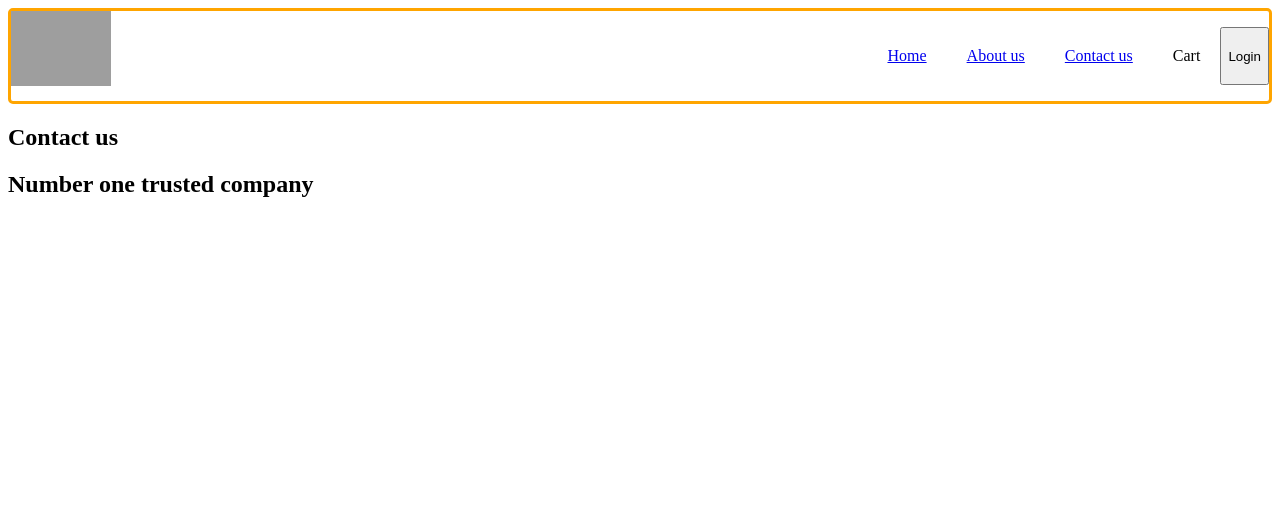
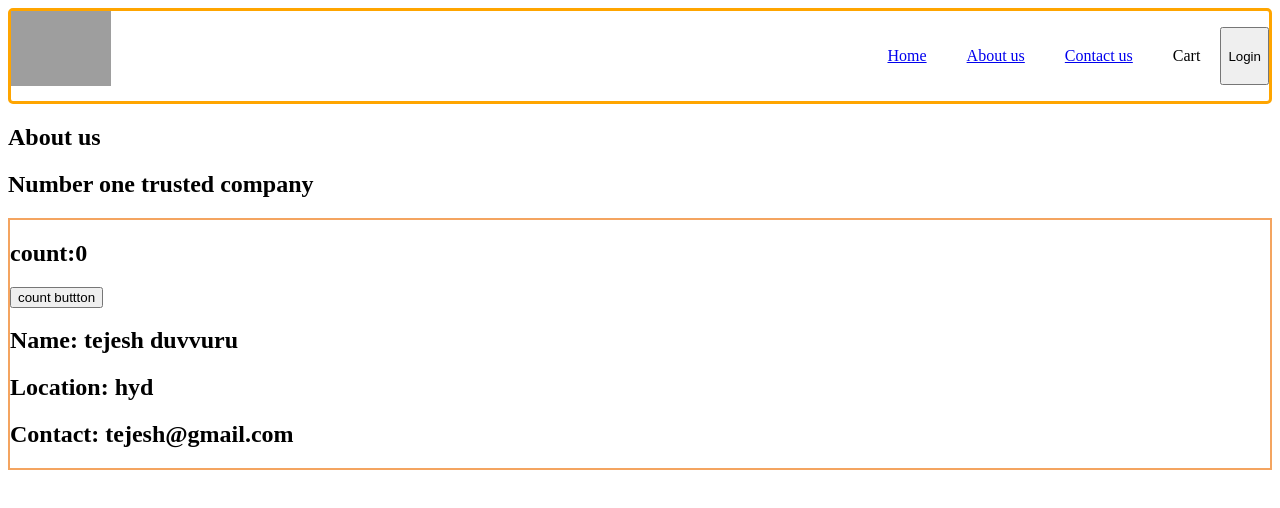
Before and after one commit to Tejesh-Duvvuru/react-class, a React (Vite) app: page /About in a window 1280 px wide. Shown: the top 508 px of the page. Built offline with nearby package versions, Linux system fonts and the light colour scheme; grey boxes are pictures that could not be loaded.

Commit message:
class vs functional component

```diff
--- a/index.css
+++ b/index.css
@@ -60,3 +60,7 @@
   height: 300px;
   margin: 5px;
 }
+
+.user-card {
+  border: 2px sandybrown solid;
+}
--- a/src/components/About.js
+++ b/src/components/About.js
@@ -1,10 +1,45 @@
-const About = () => {
-  return (
-    <>
-      <h2>Contact us</h2>
-      <h2>Number one trusted company</h2>
-    </>
-  );
-};
+import React from "react";
+import User from "./User";
+import UserClass from "./UserClass";
+
+class About extends React.Component {
+  constructor(props) {
+    super(props);
+    this.state = {};
+    console.log("parent constructor");
+  }
+  componentDidMount() {
+    console.log("parent componentdidmount");
+  }
+  render() {
+    console.log("parent render");
+    return (
+      <div>
+        <h2>About us</h2>
+        <h2>Number one trusted company</h2>
+        {/* <User /> */}
+        <UserClass
+          name="tejesh duvvuru"
+          location="hyd"
+          contact="tejesh@gmail.com"
+        />
+      </div>
+    );
+  }
+}
+// const About = () => {
+//   return (
+//     <div>
+//       <h2>About us</h2>
+//       <h2>Number one trusted company</h2>
+//       {/* <User /> */}
+//       <UserClass
+//         name="tejesh duvvuru"
+//         location="hyd"
+//         contact="tejesh@gmail.com"
+//       />
+//     </div>
+//   );
+// };
 
 export default About;
--- /dev/null
+++ b/src/components/User.js
@@ -0,0 +1,22 @@
+import { useEffect } from "react";
+
+const User = () => {
+  useEffect(() => {
+    return (
+      // here in useEffect return is like componentWillUnmount
+      <h1></h1>
+    );
+    //[] with this we can say componentDidMount
+    //[dependency array with variable], componentDidUpdate
+  }, []);
+
+  return (
+    <div className="user-card">
+      <h2>Name: Tejesh</h2>
+      <h2>Location: Hyd</h2>
+      <h2>Contact: saitejeosh1919@gmaill.com</h2>
+    </div>
+  );
+};
+
+export default User;
--- /dev/null
+++ b/src/components/UserClass.js
@@ -0,0 +1,64 @@
+import { Component } from "react";
+
+class UserClass extends Component {
+  constructor(props) {
+    super(props);
+    this.state = {
+      count: 0,
+    };
+    console.log("child constructor");
+  }
+  //in class is old method to call props and state
+  //in class just constructor method will call automatically
+  //   state = {
+  //     count: 6,
+  //     name: "",
+  //   };
+
+  //react life cycle
+  //how this componet is mounted(loading) on webpage
+  //when ever class loads constructor will called
+  //then render method will call
+  //then componentDidMount method will call
+  // https://projects.wojtekmaj.pl/react-lifecycle-methods-diagram/
+  //   componentDidMount;
+  componentDidMount() {
+    //for the first time of the component will render
+    console.log("child componentdidmount");
+  }
+
+  componentDidUpdate() {
+    //after every rerender(state, props update)
+    console.log("render update");
+  }
+
+  componentWillUnmount() {
+    // to clear the things when ever the component will disappear
+    console.log("child componentwill unmount");
+  }
+
+  render() {
+    const { name, location, contact } = this.props;
+    const { count } = this.state;
+    console.log("child render");
+    return (
+      <div className="user-card">
+        <h2>count:{count}</h2>
+        <button
+          onClick={() => {
+            this.setState({ count: this.state.count + 1 });
+            //remaning items in objects will not changes
+            //only what we changes or updates on setSatet those will change
+          }}
+        >
+          count buttton
+        </button>
+        <h2>Name: {name}</h2>
+        <h2>Location: {location}</h2>
+        <h2>Contact: {contact}</h2>
+      </div>
+    );
+  }
+}
+
+export default UserClass;
```
Also changed, not shown: epsiodes/episode8.txt (added).
